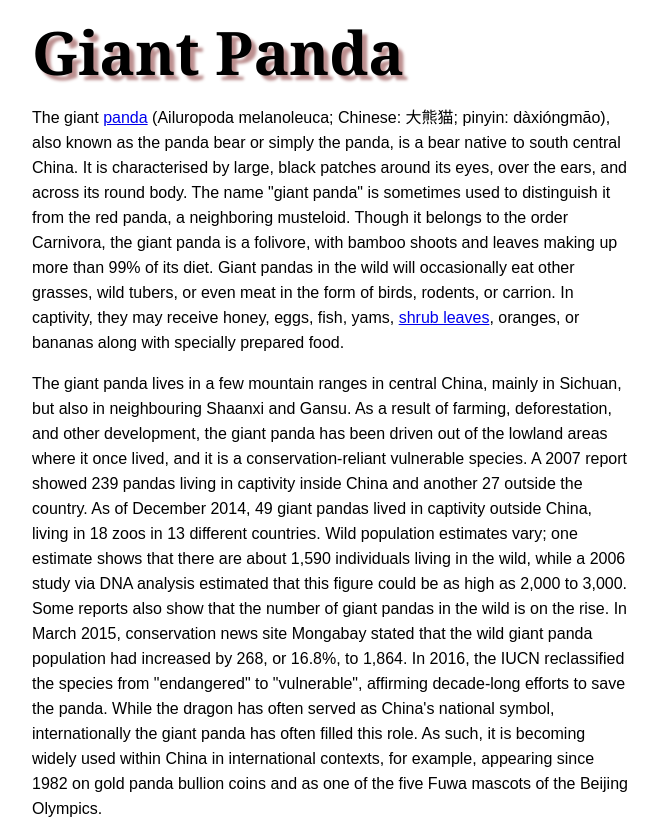
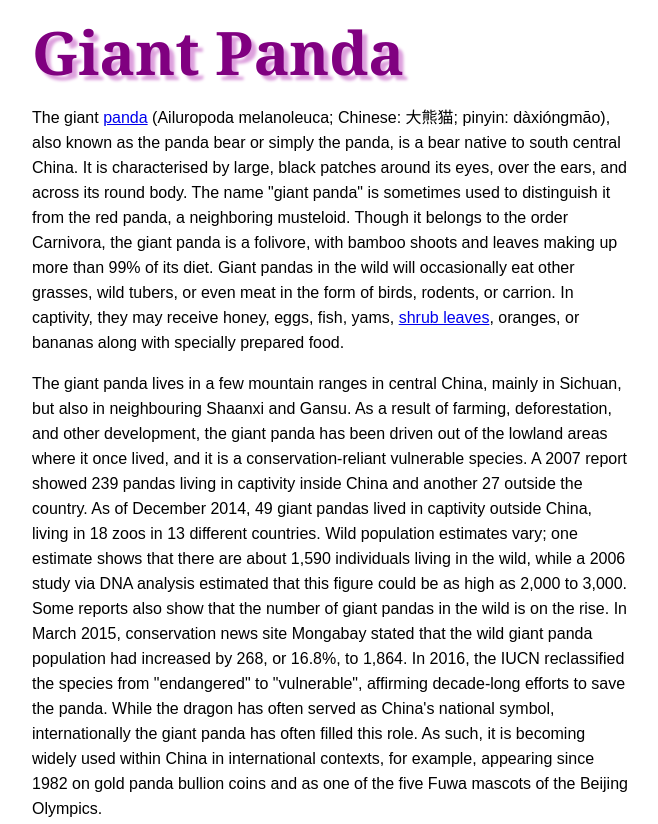
Before and after one commit to mariamickols/GiantPanda, a plain HTML site: page index.html in a window 1280 px wide. Shown: the top 824 px of the page, without its empty margins (308-966 px from the left). Drawn offline with Linux system fonts and the light colour scheme.

Commit message:
purple heading

```diff
--- a/pandastyle.css
+++ b/pandastyle.css
@@ -15,9 +15,10 @@ img {
 h1{
     font-size: 60px;
     font-family: Georgia;
+    color: purple;
 }
 
 h1,h2{
-    text-shadow: 5px 5px 3px rosybrown;
+    text-shadow: 5px 5px 3px plum;
 
 }
```
